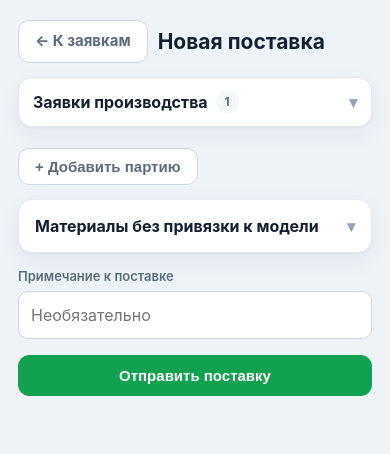
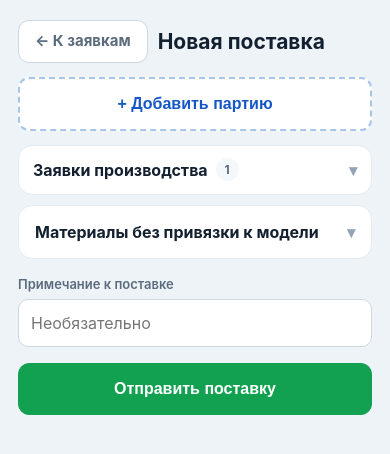
Before and after one commit to veselo2903/jail, a Python web app: template templates/supply_new.html in a window 390 px wide. Shown: the top 454 px of the page. Run offline with Jinja, Linux system fonts and the light colour scheme; the template is opened without the code that fills it: most values are stand-ins (such as "Sample title", 1, 10 or a date in 2020).

Commit message:
Reorder and resize warehouse supply form

```diff
--- a/templates/_shipment_extra_fields.html
+++ b/templates/_shipment_extra_fields.html
@@ -1,11 +1,4 @@
 <div class="shipment-extra sklad-extra-fields">
   <div class="shipment-party-rows sklad-party-list"></div>
-  <button class="btn grey sm sklad-add-party-btn" type="button" data-add-party>+ Добавить партию</button>
-  <details class="sklad-unassigned-materials">
-    <summary>Материалы без привязки к модели</summary>
-    <div class="sklad-unassigned-content">
-      <div class="shipment-material-rows sklad-unassigned-material-list"></div>
-      <button class="btn grey sm sklad-add-material-btn" type="button" data-add-material>+ Материал</button>
-    </div>
-  </details>
+  <button class="btn block sklad-add-party-btn" type="button" data-add-party>+ Добавить партию</button>
 </div>
--- a/templates/supply_new.html
+++ b/templates/supply_new.html
@@ -9,6 +9,7 @@
 <form id="supply-form" class="sklad-supply-form" method="post" action="{{ url_for('supply_new') }}">
   <input type="hidden" name="csrf_token" value="{{ csrf_token }}">
   <input type="hidden" name="send_token" value="{{ new_send_token() }}">
+  {% include '_shipment_extra_fields.html' %}
   {% if incoming %}
   <details class="sklad-incoming-spoiler">
   <summary class="sklad-incoming-summary">Заявки производства <span class="sklad-incoming-count">{{ incoming|length }}</span></summary>
@@ -30,7 +31,13 @@
   </div>
   </details>
   {% endif %}
-  {% include '_shipment_extra_fields.html' %}
+  <details class="sklad-unassigned-materials">
+    <summary>Материалы без привязки к модели</summary>
+    <div class="sklad-unassigned-content">
+      <div class="shipment-material-rows sklad-unassigned-material-list"></div>
+      <button class="btn grey sm sklad-add-material-btn" type="button" data-add-material>+ Материал</button>
+    </div>
+  </details>
   <label class="sklad-supply-note-label" for="ship-note">Примечание к поставке</label>
   <input class="sklad-supply-note" id="ship-note" name="ship_note" placeholder="Необязательно">
   <button class="btn green block sklad-send-supply-btn" type="submit">Отправить поставку</button>
@@ -45,12 +52,12 @@
       <div><label>Модель</label><select name="party_model_INDEX">{% for m in models %}<option value="{{ m.id }}">{{ m.name }}</option>{% endfor %}</select></div>
       <div><label>Пар</label><input name="party_qty_INDEX" type="number" min="1" max="1000000" inputmode="numeric" placeholder="Количество"></div>
     </div>
+    <div class="sklad-party-materials"><b>Материалы партии</b><div class="shipment-party-material-rows sklad-party-material-list"></div>
+      <button class="btn grey sm sklad-add-party-material-btn" type="button" data-add-party-material>+ Материал в партию</button>
+    </div>
     <fieldset class="operations sklad-party-operations"><legend>Операции для этой партии</legend><div class="operation-grid">
       {% for key, title in OPERATIONS.items() %}<label class="operation-choice sklad-operation-choice"><input type="checkbox" name="party_operations_INDEX" value="{{ key }}"><span>{{ title }}</span></label>{% endfor %}
     </div></fieldset>
-    <div class="sklad-party-materials"><b>Материалы партии</b><div class="shipment-party-material-rows sklad-party-material-list"></div>
-      <button class="btn grey sm sklad-add-party-material-btn" type="button" data-add-party-material>+ Материал в партию</button>
-    </div>
   </section>
 </template>
 <template id="shipment-party-material-template">
@@ -72,7 +79,7 @@
 <style>
 .sklad-supply-header{display:flex;align-items:center;gap:16px;margin-bottom:14px}
 .sklad-supply-title{margin:0}
-.sklad-incoming-spoiler{margin:0 0 18px}
+.sklad-incoming-spoiler{margin:0 0 10px;box-shadow:none}
 .sklad-incoming-summary{display:flex;align-items:center;gap:8px;padding:12px 14px}
 .sklad-incoming-summary::after{margin-left:auto}
 .sklad-incoming-count{display:inline-flex;align-items:center;justify-content:center;min-width:23px;height:23px;padding:0 6px;border-radius:999px;background:var(--surface2);color:var(--muted);font-size:12px}
@@ -89,25 +96,27 @@
 .supply-choice small{display:block;color:var(--muted);font-weight:400;font-size:12px;line-height:1.3}
 .supply-choice .tag{vertical-align:middle}
 .sklad-supply-quantity{width:104px;min-width:0;padding:7px 8px;text-align:center}
-.sklad-send-supply-btn{margin-top:16px}
+.sklad-supply-note-label{margin-top:16px}
+.sklad-send-supply-btn{margin-top:16px;min-height:52px;font-size:16px}
 .sklad-extra-fields{margin-top:10px}
-.sklad-add-party-btn{margin:3px 0 12px}
-.shipment-party{padding:14px;margin:10px 0;box-shadow:none}
+.sklad-add-party-btn{width:100%;min-height:54px;margin:4px 0 14px;background:#fff;color:var(--blue-d);border:2px dashed #a8c4e8;font-size:16px}
+.sklad-add-party-btn:hover{background:var(--blue-bg);color:var(--blue-d);border-color:var(--blue)}
+.shipment-party{padding:14px;margin:10px 0;box-shadow:none;border-left:3px solid var(--blue)}
 .sklad-party-head{display:flex;align-items:center;justify-content:space-between;gap:8px;margin-bottom:10px}
 .sklad-party-head .shipment-remove{padding:5px 12px}
 .sklad-party-fields{display:grid;grid-template-columns:1fr 1fr 130px;gap:9px}
 .sklad-party-fields label,.shipment-extra-row label{margin-bottom:4px}
 .sklad-party-fields input,.sklad-party-fields select{width:100%}
-.sklad-party-operations{margin-top:14px}
 .sklad-party-materials{margin-top:14px;padding-top:10px;border-top:1px solid var(--line)}
 .sklad-party-materials>b{font-size:14px}
 .sklad-add-party-material-btn{margin-top:7px}
-.sklad-unassigned-materials{margin:2px 0 14px}
+.sklad-unassigned-materials{margin:0 0 14px;box-shadow:none}
 .sklad-unassigned-content{padding:4px 14px 14px}
 .shipment-extra-row{display:grid;grid-template-columns:minmax(0,2fr) minmax(0,1fr) 90px 40px;gap:8px;align-items:end;margin:10px 0}
 .shipment-extra-row .shipment-remove{padding:9px 0}
 .operations{border:0;padding:0;margin:0}.operations legend{font-size:13px;color:var(--muted);font-weight:650;margin-bottom:7px}
-.operation-grid{display:grid;grid-template-columns:repeat(2,minmax(0,1fr));gap:7px}
+.sklad-party-operations{margin-top:14px;padding-top:12px;border-top:1px solid var(--line)}
+.operation-grid{display:grid;grid-template-columns:repeat(3,minmax(0,1fr));gap:7px}
 .operation-choice{display:flex;align-items:center;gap:8px;margin:0;padding:8px;border:1px solid var(--line2);border-radius:8px;color:var(--ink);cursor:pointer}
 .operation-choice input{width:19px;height:19px;flex:none;accent-color:var(--green)}
 .operation-choice:has(input:checked){border-color:var(--green);background:var(--green-bg)}
@@ -116,10 +125,11 @@
  .supply-item{grid-template-columns:minmax(0,1fr) 86px;gap:6px}.sklad-supply-quantity{width:86px}
  .supply-request{padding:8px}.sklad-incoming-content{padding:3px 6px 7px}
  .sklad-party-fields{grid-template-columns:1fr 1fr}.sklad-party-fields>div:last-child{grid-column:1 / -1}
- .shipment-extra-row{grid-template-columns:1fr 1fr}
+ .shipment-extra-row{grid-template-columns:minmax(0,1fr) 78px 38px}
  .shipment-extra-row>div:first-child{grid-column:1 / -1}
- .shipment-extra-row .shipment-remove{grid-column:2;justify-self:end;width:40px}
- .operation-grid{grid-template-columns:1fr}
+ .shipment-extra-row .shipment-remove{grid-column:3;justify-self:end;width:38px}
+ .operation-grid{grid-template-columns:repeat(2,minmax(0,1fr));gap:6px}
+ .operation-choice{padding:7px;font-size:12px;line-height:1.2;min-height:42px}
 }
 </style>
 <script>
```
Also changed, not shown: tests/smoke.py (+2 -0 lines), 1 other file.
